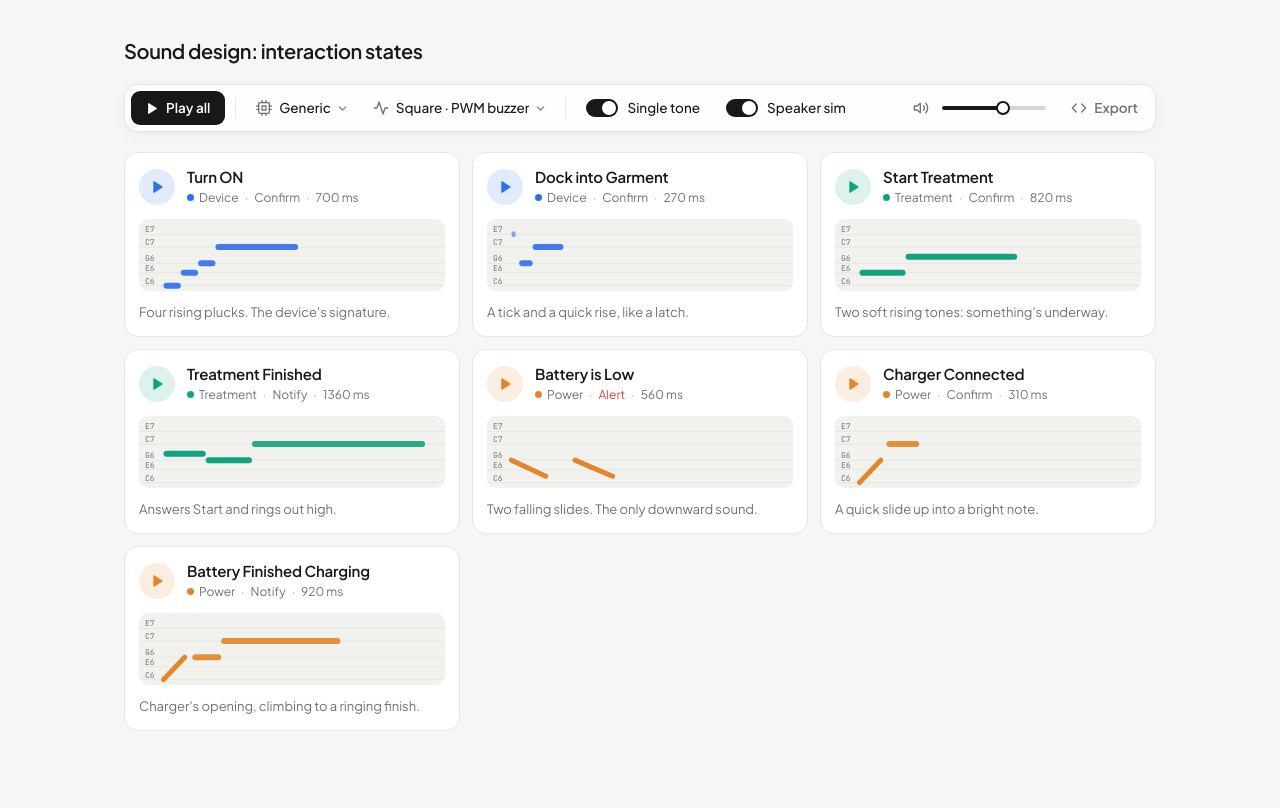
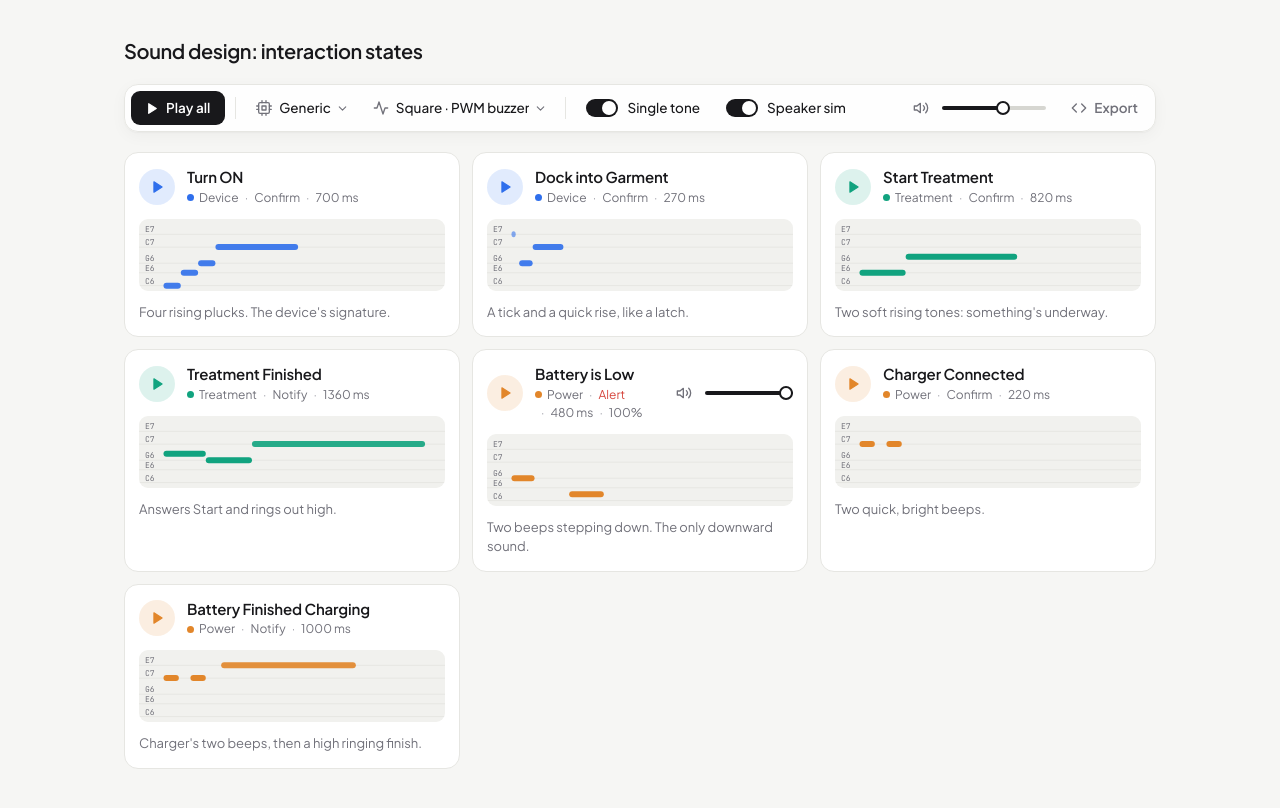
Before and after one commit to rhymeandreason/Mercury, a plain HTML site: page SoundDesign.html in a window 1280 px wide. Drawn offline with Linux system fonts and the light colour scheme.

Commit message:
Replace battery-state glides with beeps; add per-sound volume control
- Battery Low: two beeps stepping down (G6 → D6) instead of falling slides
- Charger Connected: two quick C7 beeps; Finished Charging opens with them
- New flat "beep" envelope (PWM-native), exported as ENV_BEEP
- Battery Low card gets a volume control sharing the toolbar's behavior;
  its level feeds playback and export, and 0 now mutes on Game Boy too

Co-Authored-By: Claude Opus 5.5 <noreply@anthropic.com>

```diff
--- a/SoundDesign.html
+++ b/SoundDesign.html
@@ -89,6 +89,8 @@
   .dot{width:7px;height:7px;border-radius:50%;background:var(--c);display:inline-block}
   .meta .alert{color:var(--alert)}
   .desc{font-size:13px;color:var(--muted);margin:0}
+  .head .vol{margin-left:auto;padding-right:0}     /* per-sound level: same control as the toolbar volume */
+  .head .vol input[type=range]{width:88px}
   svg.tl{width:100%;height:72px;display:block;background:var(--surface-2);border-radius:9px}
 
   /* ---- export modal ---- */
@@ -191,7 +193,7 @@
       <ul>
         <li>Palette: C‑major pentatonic, 1.0–2.6 kHz. Shift toward the speaker's resonant peak (often 2–4 kHz) for loudness.</li>
         <li>PWM buzzers can't shape envelopes: step duty cycle (50% → 25% → 10%) to approximate decays, or drop them.</li>
-        <li>Glides on PWM: step frequency every 5–10 ms.</li>
+        <li>Beeps are flat on/off tones, native to PWM: no envelope or pitch slides needed.</li>
         <li>Pair each sound with a matching LED/haptic pattern for silent mode.</li>
       </ul>
     </div>
@@ -220,14 +222,15 @@ const SOUNDS = [
     desc:"Answers Start and rings out high.",
     notes:[[N.A6,0,260,"swell",1],[N.G6,220,280,"swell",1],[N.C7,460,900,"bell",1],[N.E7,460,700,"bell",0.18]] },
   { id:"low", name:"Battery is Low", fam:"power", tier:"Alert", level:1,
-    desc:"Two falling slides. The only downward sound.",
-    notes:[[N.G6,0,210,"glide",1,N.D6],[N.G6,330,230,"glide",1,N.D6]] },
+    desc:"Two beeps stepping down. The only downward sound.",
+    adjustable:true,
+    notes:[[N.G6,0,120,"beep",1],[N.D6,300,180,"beep",1]] },
   { id:"plug", name:"Charger Connected", fam:"power", tier:"Confirm", level:0.5,
-    desc:"A quick slide up into a bright note.",
-    notes:[[N.C6,0,130,"glide",1,N.G6],[N.C7,140,170,"pluck",1]] },
+    desc:"Two quick, bright beeps.",
+    notes:[[N.C7,0,80,"beep",1],[N.C7,140,80,"beep",1]] },
   { id:"full", name:"Battery Finished Charging", fam:"power", tier:"Notify", level:0.71,
-    desc:"Charger's opening, climbing to a ringing finish.",
-    notes:[[N.C6,0,130,"glide",1,N.G6],[N.G6,150,170,"pluck",1],[N.C7,300,620,"pluck",1],[N.E7,300,620,"pluck",0.35]] },
+    desc:"Charger's two beeps, then a high ringing finish.",
+    notes:[[N.C7,0,80,"beep",1],[N.C7,140,80,"beep",1],[N.E7,300,700,"pluck",1],[N.C7,300,700,"pluck",0.35]] },
 ];
 const JOURNEY = ["on","dock","start","done","low","plug","full"];
 
@@ -282,6 +285,7 @@ function pulseWave(c, duty){
 function gbEnvelope(env, dur){
   if(env==="swell"){ const atk = Math.min(0.06, dur*0.3); return [[0,0],[atk,1],[dur*0.45,1],[dur,0]]; }
   if(env==="glide") return [[0,1],[dur-0.035,1],[dur,0]];
+  if(env==="beep") return [[0,1],[dur,1]];          // flat on/off
   return [[0,1],[dur,0]];                          // pluck / bell: jump in, linear decay
 }
 function envAt(pts, t){
@@ -292,7 +296,7 @@ function envAt(pts, t){
 const gbReg = f => Math.min(2047, Math.max(0, Math.round(2048 - 131072/f)));
 // Volume level (0-15) at each 15.6 ms envelope step of one note
 function gbLevels(env, d, g, level){
-  const dur = d/1000, L = Math.max(1, Math.round(15*g*level)), pts = gbEnvelope(env, dur), out = [];
+  const dur = d/1000, L = g*level > 0 ? Math.max(1, Math.round(15*g*level)) : 0, pts = gbEnvelope(env, dur), out = [];
   for(let k=0; k*GB_ENV_STEP < dur; k++) out.push(Math.round(L*envAt(pts, k*GB_ENV_STEP)));
   return out;
 }
@@ -335,6 +339,10 @@ function scheduleSound(c, out, s, t0){
       a.gain.linearRampToValueAtTime(peak,t+Math.min(0.06,dur*0.3));
       a.gain.setValueAtTime(peak,t+dur*0.45);
       a.gain.exponentialRampToValueAtTime(0.0001,t+dur);
+    } else if(env==="beep"){                      // flat on/off, short ramps to avoid clicks
+      a.gain.linearRampToValueAtTime(peak,t+0.003);
+      a.gain.setValueAtTime(peak,t+dur-0.008);
+      a.gain.linearRampToValueAtTime(0.0001,t+dur);
     } else if(env==="glide"){
       a.gain.exponentialRampToValueAtTime(peak,t+0.006);
       a.gain.setValueAtTime(peak,t+dur-0.035);
@@ -405,7 +413,7 @@ function exportInfo(){
 function exportCode(){
   const {gb, settings, file} = exportInfo();
   const head = (s) => `// ${s.name} (${soundLen(s)} ms, tier: ${s.tier})\n`;
-  const env = "typedef enum { ENV_PLUCK, ENV_BELL, ENV_SWELL, ENV_GLIDE } env_t;\n";
+  const env = "typedef enum { ENV_PLUCK, ENV_BELL, ENV_SWELL, ENV_GLIDE, ENV_BEEP } env_t;\n";
   let out = `// ${file} — generated by the sound design tool\n// Settings: ${settings}\n`;
   if(isMono()) out += "// Single tone: one frequency at a time; tones never overlap.\n";
   if(!gb){
@@ -454,6 +462,20 @@ const ICONS = {
 const icon = n => `<svg class="fi" viewBox="0 0 24 24" fill="none" stroke="currentColor" stroke-width="2" stroke-linecap="round" stroke-linejoin="round" aria-hidden="true">${ICONS[n]}</svg>`;
 const setIcon = (el, n) => { el.dataset.i = n; el.innerHTML = icon(n); };
 document.querySelectorAll("i[data-i]").forEach(el => setIcon(el, el.dataset.i));
+// Volume control (toolbar and per-sound): 0-1 gain, filled track, icon reflects level,
+// icon click mutes / restores the last level. set() also runs once to initialise.
+function bindVolume(input, btn, get, set){
+  let last = get() || 0.6;
+  const sync = () => {
+    const v = get(); input.value = v;
+    input.style.setProperty("--fill", v*100 + "%");
+    setIcon(btn.querySelector("i"), v===0 ? "volume-x" : v<0.5 ? "volume-1" : "volume-2");
+    btn.setAttribute("aria-label", ((v===0 ? "Unmute " : "Mute ") + input.getAttribute("aria-label").replace(/ ?[Vv]olume$/,"")).trim());
+  };
+  input.addEventListener("input", () => { const v = +input.value; if(v>0) last = v; set(v); sync(); });
+  btn.onclick = () => { set(get()>0 ? 0 : last); sync(); };
+  set(get()); sync();
+}
 const grid = document.getElementById("grid");
 function render(){
 grid.innerHTML = "";
@@ -469,12 +491,27 @@ SOUNDS.forEach(s=>{
           <span class="fam"><i class="dot"></i>${FAM[s.fam].label}</span>
           <span class="${s.tier==='Alert'?'alert':''}">${s.tier}</span>
           <span>${soundLen(s)} ms</span>
+          ${s.adjustable ? `<span class="lvl-val"></span>` : ""}
         </div>
       </div>
+      ${s.adjustable ? `<div class="vol">
+        <button class="icon-btn" aria-label="Mute ${s.name}"><i data-i="volume-2"></i></button>
+        <input type="range" min="0" max="1" step="0.01" aria-label="${s.name} volume">
+      </div>` : ""}
     </div>
     ${timeline(s)}
     <p class="desc">${s.desc}</p>`;
   el.querySelector(".play").onclick = ()=>play(s);
+  const lvl = el.querySelector(".vol input");
+  if(lvl){                                        // the sound's own level, applied under the toolbar volume; feeds export too
+    const val = el.querySelector(".lvl-val");
+    bindVolume(lvl, el.querySelector(".vol button"), () => s.level, v => {
+      s.level = v;
+      val.textContent = Math.round(v*100) + "%";
+      val.title = v > 0 ? (20*Math.log10(v)).toFixed(1).replace("-","−") + " dB" : "Muted";
+    });
+    lvl.addEventListener("change", () => play(s));
+  }
   grid.appendChild(el);
 });
 }
@@ -511,18 +548,8 @@ document.getElementById("exportCopy").onclick = async e => {
   setTimeout(()=>setCopyState("copy", "Copy"), 1800);
 };
 
-// Volume: filled track, icon reflects level, icon click mutes / restores
-const vol = document.getElementById("vol"), muteBtn = document.getElementById("mute");
-let lastVol = +vol.value;
-function updateVol(){
-  const v = +vol.value;
-  vol.style.setProperty("--fill", v*100 + "%");
-  setIcon(muteBtn.querySelector("i"), v===0 ? "volume-x" : v<0.5 ? "volume-1" : "volume-2");
-  muteBtn.setAttribute("aria-label", v===0 ? "Unmute" : "Mute");
-}
-vol.addEventListener("input", ()=>{ if(+vol.value>0) lastVol = +vol.value; updateVol(); });
-muteBtn.onclick = ()=>{ vol.value = +vol.value>0 ? 0 : (lastVol || 0.6); updateVol(); };
-updateVol();
+const vol = document.getElementById("vol");
+bindVolume(vol, document.getElementById("mute"), () => +vol.value, v => { vol.value = v; });
 document.getElementById("exportDownload").onclick = ()=>{
   const a = document.createElement("a");
   a.href = URL.createObjectURL(new Blob([exportCode()], {type:"text/plain"}));
```
